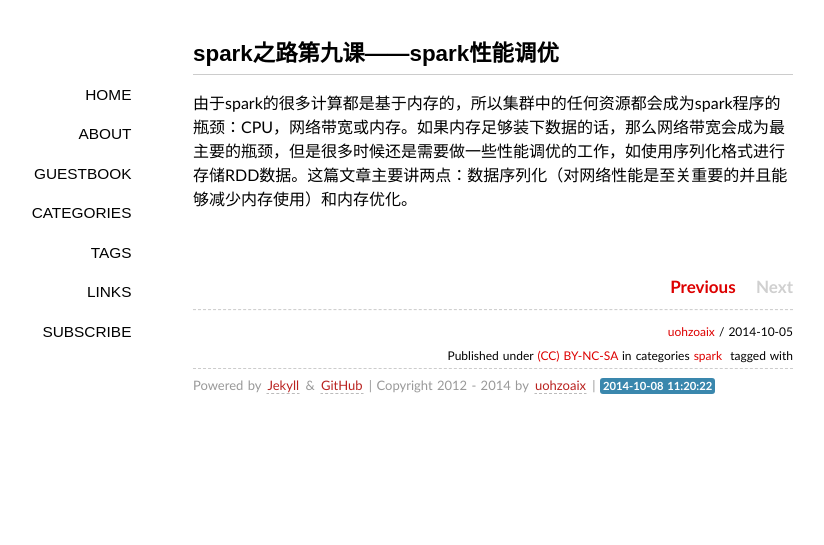
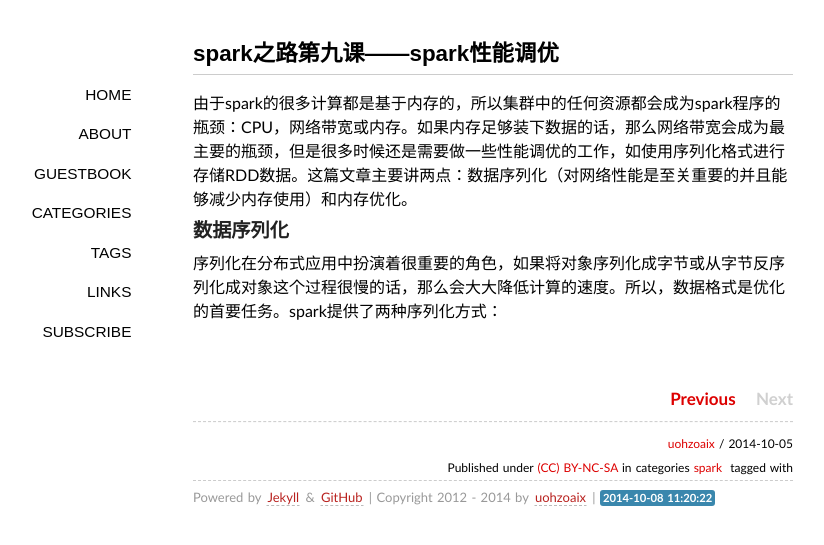
Before and after one commit to uohzoaix/studies, a Jekyll site: the page built from _posts/2014-10-05-sparkTunning.md, in a window 1280 px wide. Shown: the top 545 px of the page, without its empty margins (147-971 px from the left). Built offline with Jekyll 4.4.1, drawn with Linux system fonts in a browser that asks for light colours; some web fonts are replaced; Markdown is read by kramdown in place of the engine named in the settings; comment, search, counter and statistics services are not loaded.

Commit message:
add spark tunning

```diff
--- a/_posts/2014-10-05-sparkTunning.md
+++ b/_posts/2014-10-05-sparkTunning.md
@@ -8,3 +8,5 @@ tags: []
 ---
 
 由于spark的很多计算都是基于内存的，所以集群中的任何资源都会成为spark程序的瓶颈：CPU，网络带宽或内存。如果内存足够装下数据的话，那么网络带宽会成为最主要的瓶颈，但是很多时候还是需要做一些性能调优的工作，如使用序列化格式进行存储RDD数据。这篇文章主要讲两点：数据序列化（对网络性能是至关重要的并且能够减少内存使用）和内存优化。
+###数据序列化
+序列化在分布式应用中扮演着很重要的角色，如果将对象序列化成字节或从字节反序列化成对象这个过程很慢的话，那么会大大降低计算的速度。所以，数据格式是优化的首要任务。spark提供了两种序列化方式：
```
